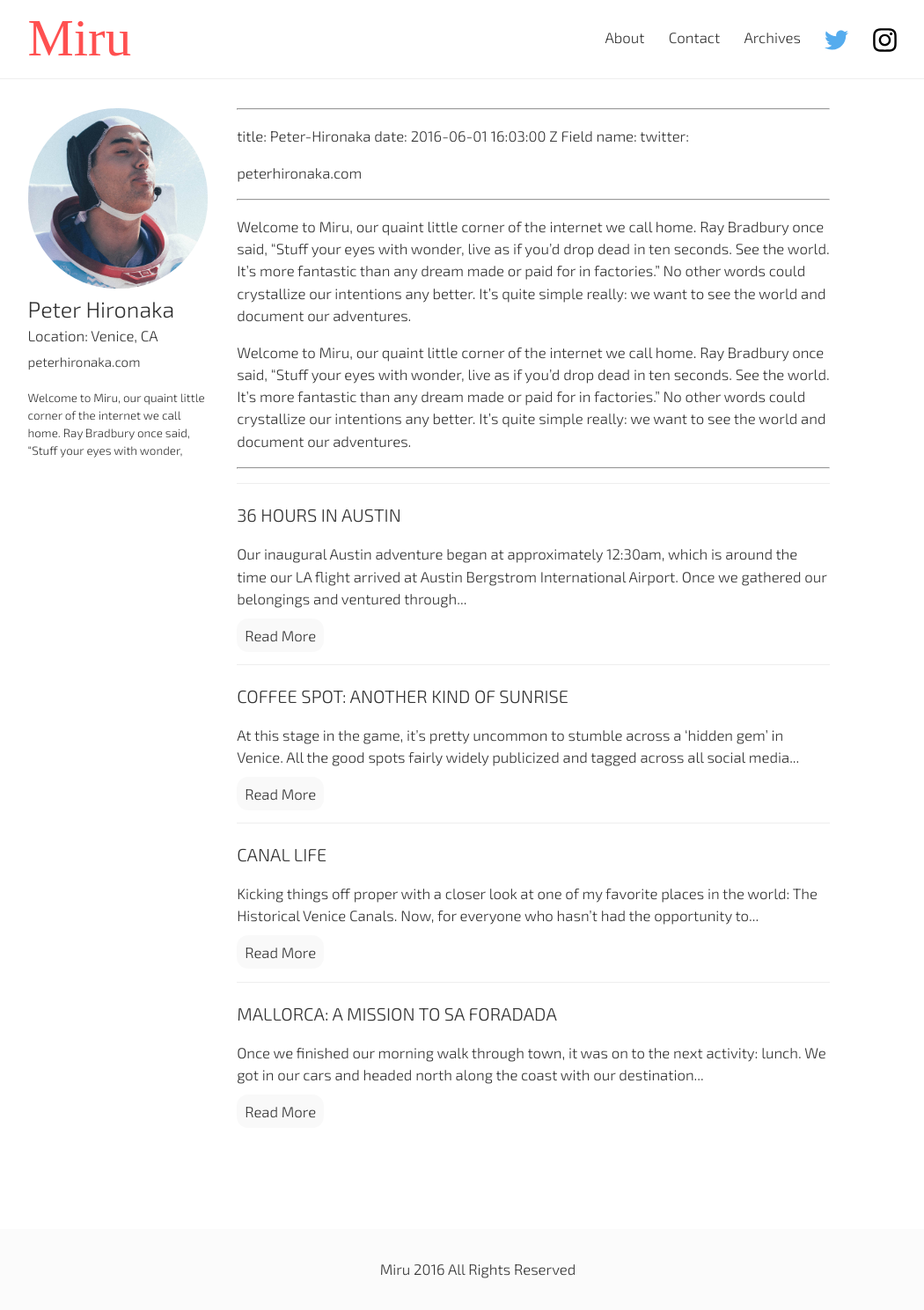
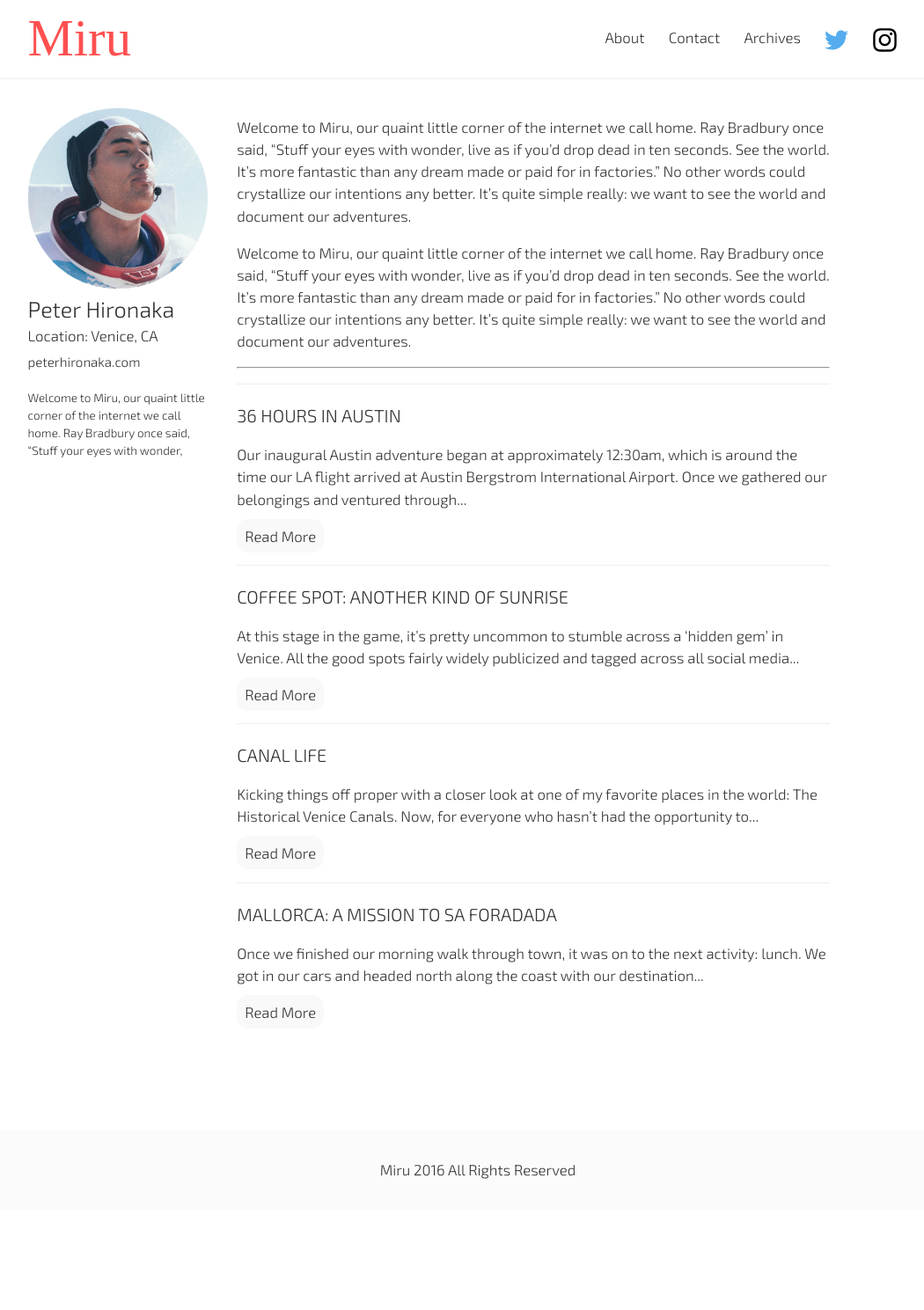
Before and after one commit to PHironaka/Miru-Blog, a Jekyll site: the page built from _author/peter-hironaka.markdown, in a window 1280 px wide. Shown: the whole page at 88% size, without its empty margins (97-1147 px from the left). Built offline with Jekyll 4.4.1, drawn with Linux system fonts in a browser that asks for light colours; some web fonts are replaced; a script that is not in the unit is left out; comment, search, counter and statistics services are not loaded; after the commit the page ends 1376 px from its top, so only the background shows below that.

Commit message:
Updated Peter Hironaka

```diff
--- a/_author/peter-hironaka.markdown
+++ b/_author/peter-hironaka.markdown
@@ -11,15 +11,6 @@ twitter: <a href="http://peterhironaka.com" target="_blank">peterhironaka.com</a
 layout: author
 ---
 
----
-title: Peter-Hironaka
-date: 2016-06-01 16:03:00 Z
-Field name:
-twitter:
-- <a href="http://peterhironaka.com" target="_blank">peterhironaka.com</a>
-
-
----
 
 Welcome to Miru, our quaint little corner of the internet we call home. Ray Bradbury once said, “Stuff your eyes with wonder, live as if you’d drop dead in ten seconds. See the world. It’s more fantastic than any dream made or paid for in factories.” No other words could crystallize our intentions any better. It’s quite simple really: we want to see the world and document our adventures.
 
```
